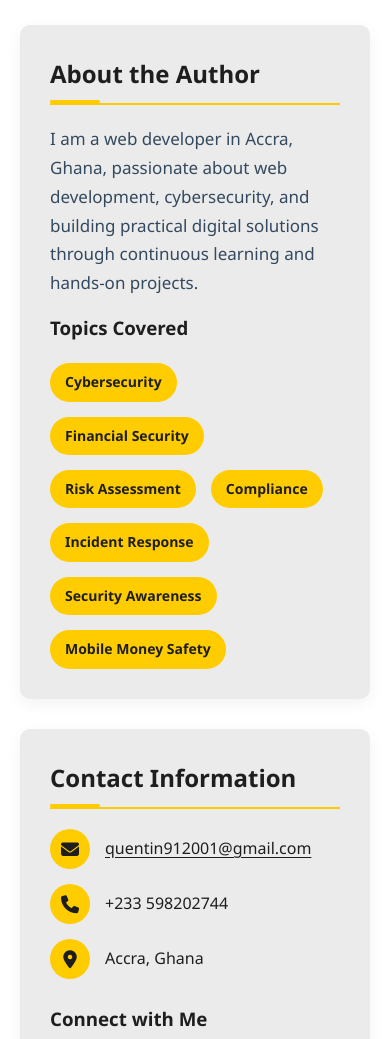
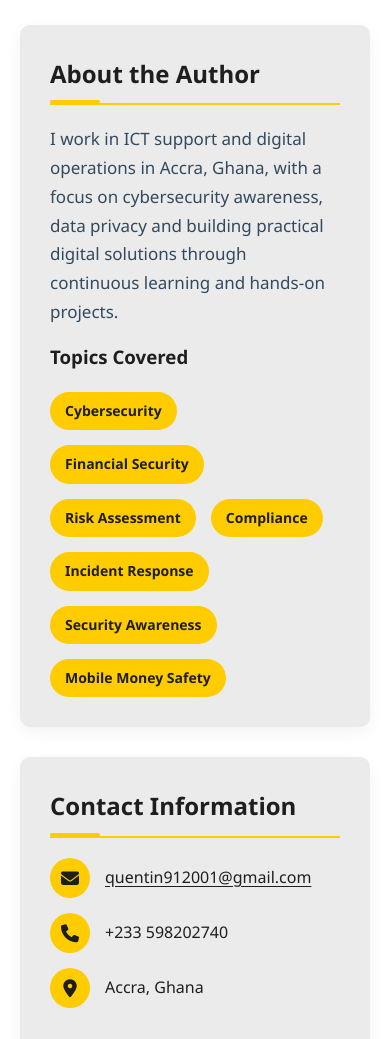
Before and after one commit to QuentinCoding912001/financial-cyber-security, a plain HTML site: page index.html in a window 390 px wide. Shown: the part 6070-7109 px from the top of the page. Drawn offline with Linux system fonts and the light colour scheme.

Commit message:
fix: correct phone number and author line
- Phone now reads +233 598202740 (was 598202744)
- About the Author matches the CV positioning

Co-Authored-By: Claude Opus 5.5 <noreply@anthropic.com>
Claude-Session: https://claude.ai/code/session_014B3ic4YV5cFvCjNe69tuTD

```diff
--- a/index.html
+++ b/index.html
@@ -161,7 +161,7 @@
         <!-- Portfolio Section -->
         <div class="portfolio-section">
             <h2>About the Author</h2>
-            <p>I am a web developer in Accra, Ghana, passionate about web development, cybersecurity, and building practical
+            <p>I work in ICT support and digital operations in Accra, Ghana, with a focus on cybersecurity awareness, data privacy and building practical
                 digital solutions through continuous learning and hands-on projects.</p>
 
             <h3>Topics Covered</h3>
@@ -190,7 +190,7 @@
                     <div class="contact-icon">
                         <i class="fas fa-phone" aria-hidden="true"></i>
                     </div>
-                    <span>+233 598202744</span>
+                    <span>+233 598202740</span>
                 </div>
                 <div class="contact-item">
                     <div class="contact-icon">
```
